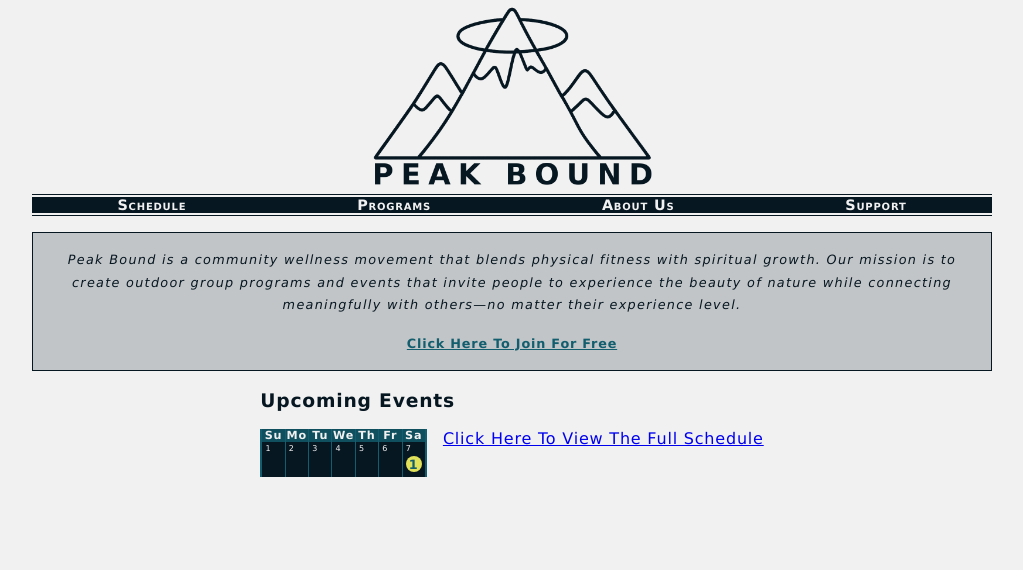
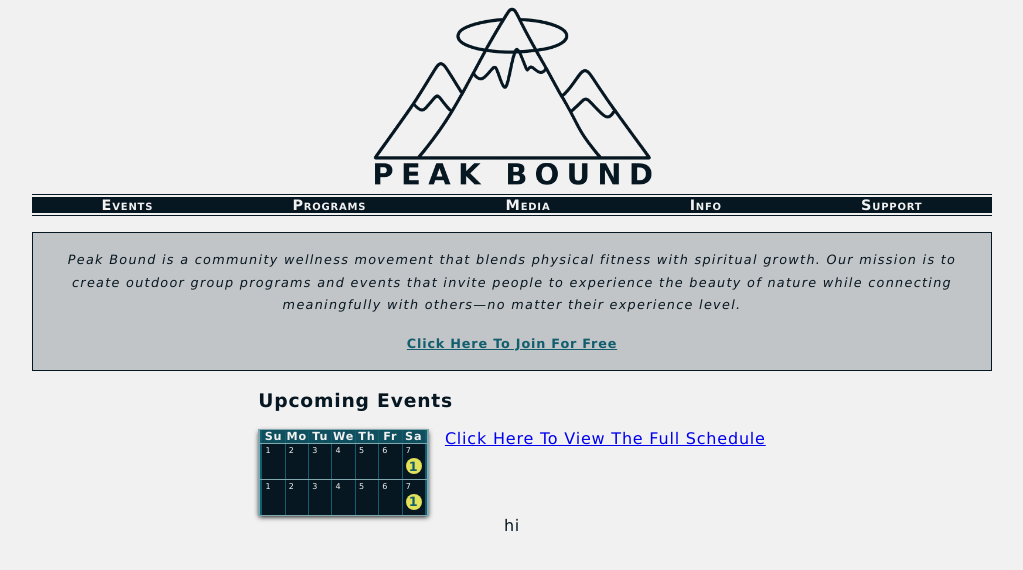
Before and after one commit to jake-the-cake/journey, a Next.js app in the folder applications/browser/peakbound/: page / in a window 1280 px wide. Shown: the top 570 px of the page, without its empty margins (128-1151 px from the left). Built offline with nearby package versions, Linux system fonts and the light colour scheme.

Commit message:
feat: implement calendar component and integrate with homepage

```diff
--- /dev/null
+++ b/applications/browser/peakbound/app/_components/Calendar.tsx
@@ -0,0 +1,51 @@
+import { calendarData } from "../_data/calendar"
+import { CalendarDayData, CalendarSizeOptions } from "../_types/calendar"
+import CalendarDay from "./CalendarDay"
+import CalendarRow from "./CalendarRow"
+
+console.log(calendarData)
+
+const weekNames: {[key: string]: string[]} = {
+	full: ['Sunday', 'Monday', 'Tuesday', 'Wednesday', 'Thursday', 'Friday', 'Saturday'],
+	med: ['Sun', 'Mon', 'Tue', 'Wed', 'Thu', 'Fri', 'Sat'],
+	mini: ['Su', 'Mo', 'Tu', 'We', 'Th', 'Fr', 'Sa']
+}
+
+export default function Calendar({ size = 'mini' }: { size?: CalendarSizeOptions }) {
+	const firstRowData: CalendarDayData[] = []
+	for (let i = 0; i < 7; i++) {
+		const data: CalendarDayData = {
+			dayNumber: weekNames[size][i],
+			eventCount: 0,
+			dayOfWeek: 0,
+			month: 0,
+			year: 0
+		}
+		firstRowData.push(data)
+	}
+	return (
+		<div className="calendar">
+			<div className={ `calendar-top-row-${ size }` }>
+				{ firstRowData.map(day => <CalendarDay key={ String(day.year) + day.month + day.dayNumber + day.dayOfWeek + day.eventCount } day={ day }/>) }
+			</div>
+			<CalendarRow data={ [
+				{ dayNumber: 1, eventCount: 0, dayOfWeek: 0, month: 0, year: 2024 },
+				{ dayNumber: 2, eventCount: 0, dayOfWeek: 1, month: 0, year: 2024 },
+				{ dayNumber: 3, eventCount: 0, dayOfWeek: 2, month: 0, year: 2024 },
+				{ dayNumber: 4, eventCount: 0, dayOfWeek: 3, month: 0, year: 2024 },
+				{ dayNumber: 5, eventCount: 0, dayOfWeek: 4, month: 0, year: 2024 },
+				{ dayNumber: 6, eventCount: 0, dayOfWeek: 5, month: 0, year: 2024 },
+				{ dayNumber: 7, eventCount: 1, dayOfWeek: 6, month: 1, year: 2024 }
+			] } size={ size } />
+			<CalendarRow data={ [
+				{ dayNumber: 1, eventCount: 0, dayOfWeek: 0, month: 0, year: 2024 },
+				{ dayNumber: 2, eventCount: 0, dayOfWeek: 1, month: 0, year: 2024 },
+				{ dayNumber: 3, eventCount: 0, dayOfWeek: 2, month: 0, year: 2024 },
+				{ dayNumber: 4, eventCount: 0, dayOfWeek: 3, month: 0, year: 2024 },
+				{ dayNumber: 5, eventCount: 0, dayOfWeek: 4, month: 0, year: 2024 },
+				{ dayNumber: 6, eventCount: 0, dayOfWeek: 5, month: 0, year: 2024 },
+				{ dayNumber: 7, eventCount: 1, dayOfWeek: 6, month: 1, year: 2024 }
+			] } size={ size } />
+		</div>
+	)
+}
--- /dev/null
+++ b/applications/browser/peakbound/app/_components/CalendarDay.tsx
@@ -0,0 +1,26 @@
+import { CalendarDayData } from "../_types/calendar"
+
+export default function CalendarDay({ day }: { day: CalendarDayData }) {
+	const { dayNumber, eventCount, dayOfWeek, month, year } = day
+	return (
+		<>
+			{
+				typeof dayNumber === 'string' ?
+					<div className="calendar-day-top">
+						<div className="day-number" id={ 'day-' + dayOfWeek }>{ dayNumber }</div>
+					</div>
+				 :
+					<div className="calendar-day">
+						<div className="day-number" id={ String(year + month + dayNumber)  }>{ dayNumber }</div>
+						{
+							eventCount > 0 ? (
+								<div className="event-count">{ eventCount }</div>
+							) : (
+								<div className="event-count-none"></div>
+							)
+						}
+					</div>
+			}
+		</>
+	)
+}
--- a/applications/browser/peakbound/app/_components/CalendarRow.tsx
+++ b/applications/browser/peakbound/app/_components/CalendarRow.tsx
@@ -1,66 +1,10 @@
-interface CalendarDayData {
-  dayNumber: number | string
-  eventCount: number
-  dayOfWeek: number
-  month: number
-  year: number
-}
-
-interface CalendarRowProps {
-  data: CalendarDayData[]
-  size?: 'full' | 'med' | 'mini'
-}
-
-function CalendarDay({ day }: { day: CalendarDayData }) {
-	const { dayNumber, eventCount, dayOfWeek, month, year } = day
-	return (
-		<>
-			{
-				typeof dayNumber === 'string' ?
-					<div className="calendar-day-top">
-						<div className="day-number" id={ 'day-' + dayOfWeek }>{ dayNumber }</div>
-					</div>
-				 :
-					<div className="calendar-day">
-						<div className="day-number" id={ String(year + month + dayNumber)  }>{ dayNumber }</div>
-						{
-							eventCount > 0 ? (
-								<div className="event-count">{ eventCount }</div>
-							) : (
-								<div className="event-count-none"></div>
-							)
-						}
-					</div>
-			}
-		</>
-	)
-}
-
-const weekNames = {
-	full: ['Sunday', 'Monday', 'Tuesday', 'Wednesday', 'Thursday', 'Friday', 'Saturday'],
-	med: ['Sun', 'Mon', 'Tue', 'Wed', 'Thu', 'Fri', 'Sat'],
-	mini: ['Su', 'Mo', 'Tu', 'We', 'Th', 'Fr', 'Sa']
-}
+import { CalendarRowProps } from "../_types/calendar";
+import CalendarDay from "./CalendarDay";
 
 export default function CalendarRow({ data, size = 'mini' }: CalendarRowProps) {
 
-	const firstRowData: CalendarDayData[] = []
-	for (let i = 0; i < 7; i++) {
-		const data: CalendarDayData = {
-			dayNumber: weekNames[size][i],
-			eventCount: 0,
-			dayOfWeek: 0,
-			month: 0,
-			year: 0
-		}
-		firstRowData.push(data)
-	}
-
 	return (
 		<>
-		<div className={ `calendar-top-row-${ size }` }>
-			{ firstRowData.map(day => <CalendarDay key={ String(day.year) + day.month + day.dayNumber + day.dayOfWeek + day.eventCount } day={ day }/>) }
-		</div>
 		<div className={ `calendar-row-${ size }` }>
 			{ data.map(day => <CalendarDay key={ String(day.year) + day.month + day.dayNumber + day.dayOfWeek + day.eventCount } day={ day }/>) }
 		</div>
--- a/applications/browser/peakbound/app/_components/Navbar.tsx
+++ b/applications/browser/peakbound/app/_components/Navbar.tsx
@@ -15,9 +15,10 @@ export default function Navbar() {
 			</div>
 			<div className="menu-bar">
 				<ul>
-					<li><Link href={ '/schedule' }>Schedule</Link></li>
+					<li><Link href={ '/schedule' }>Events</Link></li>
 					<li><Link href={ '/programs' }>Programs</Link></li>
-					<li><Link href={ '/aboutus' }>About Us</Link></li>
+					<li><Link href={ '/media' }>Media</Link></li>
+					<li><Link href={ '/info' }>Info</Link></li>
 					<li><Link href={ '/support' }>Support</Link></li>
 				</ul>
 			</div>
--- /dev/null
+++ b/applications/browser/peakbound/app/_data/calendar.ts
@@ -0,0 +1,62 @@
+const calendarData: {[key: string]: any} = {}
+
+const startYear = 2025
+const startDayOfWeek = 3
+
+const has30 = [4, 6, 9, 11]
+const has31 = [1, 3, 5, 7, 8, 10, 12]
+function febDayCount(year: number) {
+	if (year % 4 == 0) return 29
+	return 28
+}
+
+class DayGenerator {
+	day: {
+		year: number
+		month: number
+		day: number
+		dayOfWeek: number
+	}
+
+	constructor(year = startYear, month = 1, day = 1, dayOfWeek = startDayOfWeek) {
+		this.day = { year, month, day, dayOfWeek }
+		if (year > 2026) return
+		this.addDay()
+		this.next()
+	}
+
+	twoDigits(num: number) {
+		let str: string = String(num)
+		if (str.length == 1) str = '0' + str
+		return str
+	}
+
+	addDay() {
+		const dataCode: string = String(this.day.year) + this.twoDigits(this.day.month) + this.twoDigits(this.day.day)
+		calendarData[dataCode] = this.day
+	}
+
+	next() {
+		if (this.day.dayOfWeek == 6) this.day.dayOfWeek = 0
+		else this.day.dayOfWeek++
+		if (this.day.day < 28) this.day.day++
+		else if (
+			(has30.includes(this.day.month) && this.day.day == 30) ||
+			(has31.includes(this.day.month) && this.day.day == 31) ||
+			(this.day.month == 2 && this.day.day == febDayCount(this.day.year))
+		) {
+			this.day.day = 1
+			if (this.day.month == 12) {
+				this.day.month = 1
+				this.day.year++
+			}
+			else this.day.month++
+		}
+		else this.day.day++
+		new DayGenerator(this.day.year, this.day.month, this.day.day, this.day.dayOfWeek)
+	}
+}
+
+new DayGenerator()
+
+export { calendarData }
--- /dev/null
+++ b/applications/browser/peakbound/app/_types/calendar.ts
@@ -0,0 +1,14 @@
+export interface CalendarDayData {
+  dayNumber: number | string
+  eventCount: number
+  dayOfWeek: number
+  month: number
+  year: number
+}
+
+export type CalendarSizeOptions = 'full' | 'med' | 'mini'
+
+export interface CalendarRowProps {
+  data: CalendarDayData[]
+  size?: CalendarSizeOptions
+}
--- a/applications/browser/peakbound/app/globals.css
+++ b/applications/browser/peakbound/app/globals.css
@@ -228,6 +228,17 @@ main {
 	align-items: center;
 }
 
+/* CALENDAR STYLES */
+
+.calendar {
+	display: flex;
+	flex-direction: column;
+	gap: 1px;
+	padding: 1px 2px;
+	background-color: var(--secondary-half);
+	box-shadow: 0 2px 5px -1px var(--dark);
+}
+
 .calendar-row-mini,
 .calendar-top-row-mini {
 	display: flex;
--- a/applications/browser/peakbound/app/page.tsx
+++ b/applications/browser/peakbound/app/page.tsx
@@ -1,5 +1,6 @@
 import Link from "next/link"
 import CalendarRow from "./_components/CalendarRow"
+import Calendar from "./_components/Calendar"
 
 export default function Home() {
 
@@ -12,22 +13,13 @@ export default function Home() {
 			<div>
 				<h3>Upcoming Events</h3>
 				<div className="row-10">
-					<div id='event-calendar'>
-						<CalendarRow data={ [
-							{ dayNumber: 1, eventCount: 0, dayOfWeek: 0, month: 0, year: 2024 },
-							{ dayNumber: 2, eventCount: 0, dayOfWeek: 1, month: 0, year: 2024 },
-							{ dayNumber: 3, eventCount: 0, dayOfWeek: 2, month: 0, year: 2024 },
-							{ dayNumber: 4, eventCount: 0, dayOfWeek: 3, month: 0, year: 2024 },
-							{ dayNumber: 5, eventCount: 0, dayOfWeek: 4, month: 0, year: 2024 },
-							{ dayNumber: 6, eventCount: 0, dayOfWeek: 5, month: 0, year: 2024 },
-							{ dayNumber: 7, eventCount: 1, dayOfWeek: 6, month: 1, year: 2024 }
-						] } size='mini' />
-					</div>
+					<Calendar />
 					<div id='event-list'>
 						<Link href="schedule" className="box-link">Click Here To View The Full Schedule</Link>
 					</div>
 				</div>
 			</div>
+			<div>hi</div>
 		</main>
 	)
 }
```
